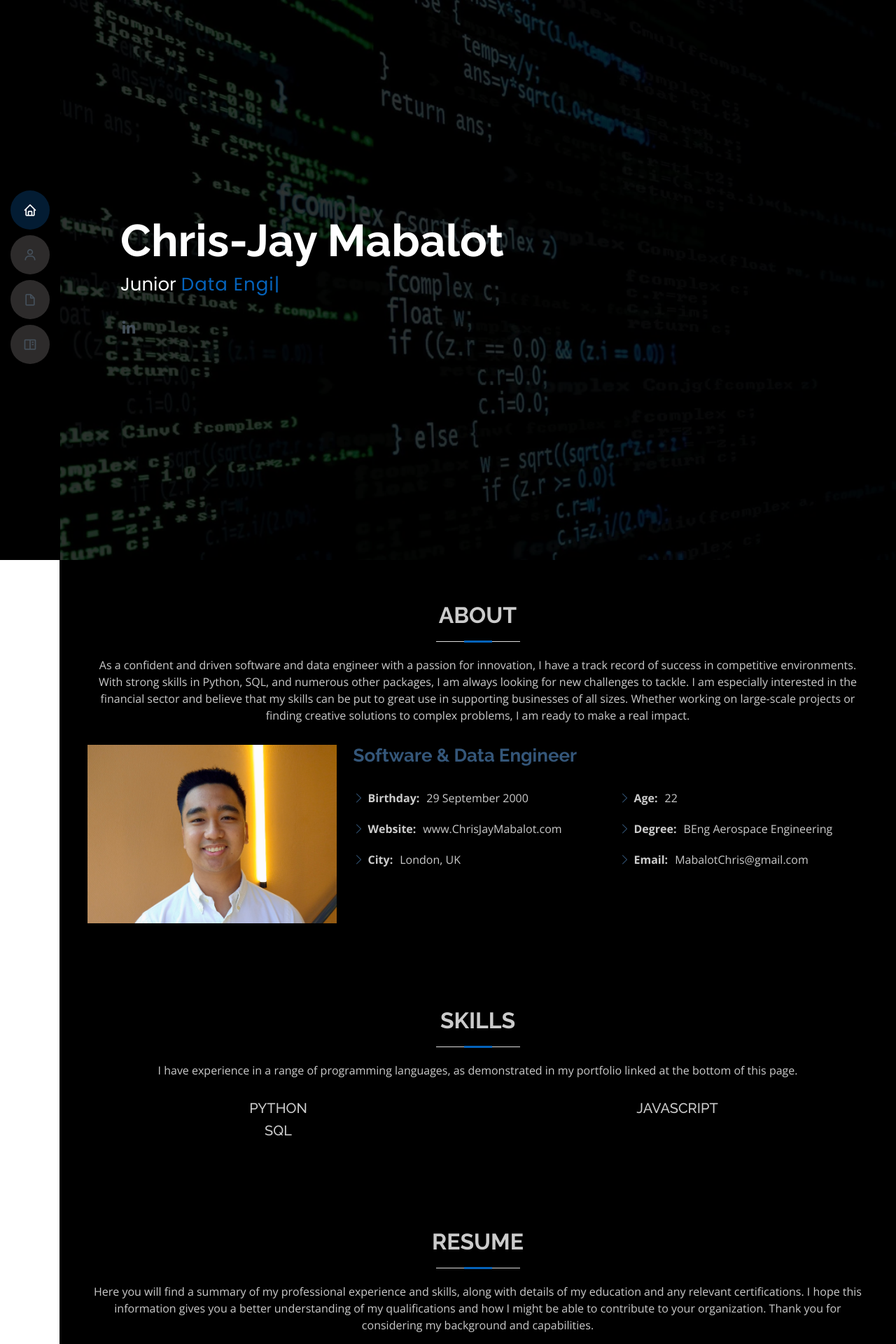
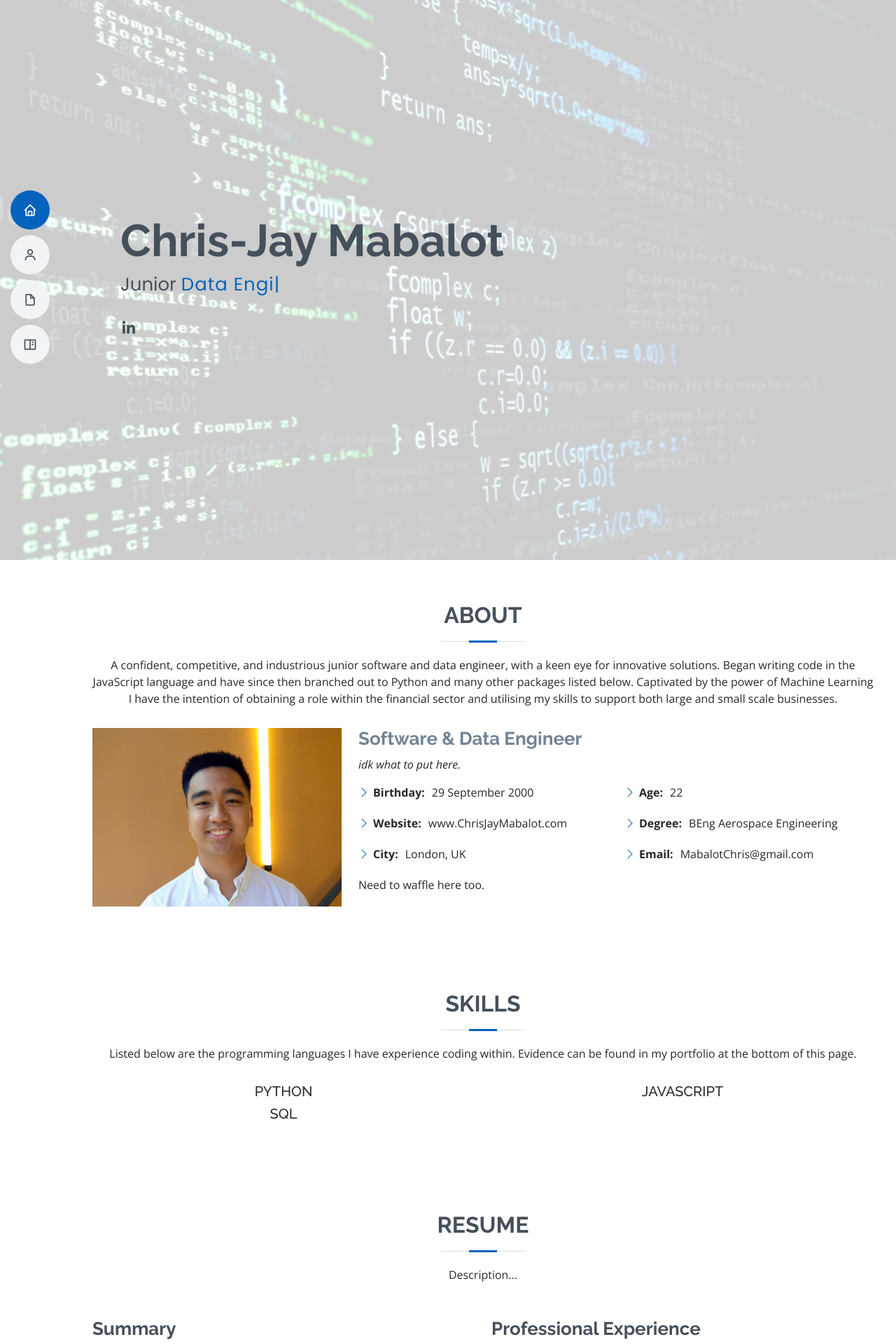
Before and after one commit to ChrisMabalot/django-website, a Django app: page / in a window 1280 px wide. Shown: the top 1920 px of the page at 70% size. Run offline with Django 4.2, Linux system fonts and the light colour scheme; some libraries are stand-ins or nearby versions.

Commit message:
Revert "Changed to dark theme, finished all the text content. Need to add github button next update."
This reverts commit ab30bc8060219582def643dd6f465411cfbd30ee.

```diff
--- a/portfolio/templates/base.html
+++ b/portfolio/templates/base.html
@@ -39,14 +39,13 @@
 
         <!-- ======= Footer ======= -->
   <footer id="footer">
-    <div class="container" >
-      <h3 style="color: #345679">Chris-Jay Mabalot</h3>
-      <p style="color:#cbcbcb;">If you have any questions or would like to discuss potential opportunities further, please don't hesitate to contact me via email or LinkedIn.<br>
-        My GitHub account is also available for review. </p>
+    <div class="container">
+      <h3>Chris-Jay Mabalot</h3>
+      <p>Feel Free To Contact Me...</p>
       <div class="social-links">
         <a href="https://www.linkedin.com/in/chris-jaymabalot/" class="linkedin"><i class="bx bxl-linkedin"></i></a>
       </div>
-      <div class="copyright" style="color:#cbcbcb;">
+      <div class="copyright">
         &copy; Copyright <strong><span>Chris-Jay Mabalot</span></strong>. All Rights Reserved
       </div>
     </div>
--- a/portfolio/templates/index.html
+++ b/portfolio/templates/index.html
@@ -20,7 +20,7 @@
 
         <div class="section-title">
           <h2>About</h2>
-          <p>As a confident and driven software and data engineer with a passion for innovation, I have a track record of success in competitive environments. With strong skills in Python, SQL, and numerous other packages, I am always looking for new challenges to tackle. I am especially interested in the financial sector and believe that my skills can be put to great use in supporting businesses of all sizes. Whether working on large-scale projects or finding creative solutions to complex problems, I am ready to make a real impact.</p>
+          <p>A confident, competitive, and industrious junior software and data engineer, with a keen eye for innovative solutions. Began writing code in the JavaScript language and have since then branched out to Python and many other packages listed below. Captivated by the power of Machine Learning I have the intention of obtaining a role within the financial sector and utilising my skills to support both large and small scale businesses.</p>
         </div>
 
         <div class="row">
@@ -29,7 +29,9 @@
           </div>
           <div class="col-lg-8 pt-4 pt-lg-0 content">
             <h3>Software &amp; Data Engineer</h3>
-            <br>
+            <p class="fst-italic">
+              idk what to put here.
+            </p>
             <div class="row">
               <div class="col-lg-6">
                 <ul>
@@ -46,6 +48,9 @@
                 </ul>
               </div>
             </div>
+            <p>
+                Need to waffle here too.
+            </p>
           </div>
         </div>
 
@@ -59,17 +64,17 @@
         <div class="section-title">
           <h2>Skills</h2>
           <p>
-            I have experience in a range of programming languages, as demonstrated in my portfolio linked at the bottom of this page.
+            Listed below are the programming languages I have experience coding within. Evidence can be found in my portfolio at the bottom of this page.
           </p>
         </div>
 
         <div class="row">
           <div class="col-lg-6">
-            <h5 style="color:#cbcbcb;" align="center">PYTHON</h5>
-            <h5 style="color:#cbcbcb;" align="center">SQL</h5>
+            <h5 align="center">PYTHON</h5>
+            <h5 align="center">SQL</h5>
           </div>
           <div class="col-lg-6">
-            <h5 style="color:#cbcbcb;" align="center">JAVASCRIPT</h5>
+            <h5 align="center">JAVASCRIPT</h5>
           </div>
         </div>
       </div>
@@ -81,36 +86,36 @@
 
         <div class="section-title">
           <h2>Resume</h2>
-          <p>Here you will find a summary of my professional experience and skills, along with details of my education and any relevant certifications. I hope this information gives you a better understanding of my qualifications and how I might be able to contribute to your organization. Thank you for considering my background and capabilities.</p>
+          <p>Description...</p>
         </div>
 
         <div class="row">
           <div class="col-lg-6">
-            <h3 style="color: #345679" class="resume-title">Summary</h3>
+            <h3 class="resume-title">Summary</h3>
             <div class="resume-item pb-0">
               <h4>Chris-Jay Mabalot</h4>
-              <p style="color:#cbcbcb;"><em>Personal Description...</em></p>
-              <ul style="color:#cbcbcb;">
+              <p><em>Personal Description...</em></p>
+              <ul>
                 <li>London, UK</li>
                 <li>MabalotChris@gmail.com</li>
               </ul>
             </div>
 
-            <h3 style="color: #345679" class="resume-title">Education</h3>
+            <h3 class="resume-title">Education</h3>
             <div class="resume-item">
               <h4>BEng Aerospace Engineering</h4>
               <h5>2019 - 2022</h5>
-              <p style="color:#cbcbcb;"><em>Queen Mary University of London, UK</em></p>
-              <p style="color:#cbcbcb;">Obtained a First Honours degree in Aerospace Engineering from a prestigious Russel Group university.</p>
+              <p><em>Queen Mary University of London, UK</em></p>
+              <p>Obtained a First Honours degree in Aerospace Engineering from a prestigious Russel Group university.</p>
             </div>
           </div>
           <div class="col-lg-6">
-            <h3 style="color: #345679" class="resume-title">Professional Experience</h3>
+            <h3 class="resume-title">Professional Experience</h3>
             <div class="resume-item">
               <h4>Junior Software &amp; Data Engineer</h4>
               <h5>Jul 22 - Oct 22</h5>
-              <p style="color:#cbcbcb;"><em>Sigma Labs, London, UK</em></p>
-              <ul style="color:#cbcbcb;">
+              <p><em>Sigma Labs, London, UK</em></p>
+              <ul>
                 <li>Software & Data Engineering Programme: coding individually and as part of an agile team, covering:
                   <ul>
                     <li>Coding: Python, JavaScript, OOP, HTML/CSS, Clean Code, TDD, GIT;</li>
@@ -130,8 +135,8 @@
             <div class="resume-item">
               <h4>Senior Structures Member</h4>
               <h5>Nov 21 - Feb 22</h5>
-              <p style="color:#cbcbcb;"><em>Hyperlink, London, UK</em></p>
-              <ul style="color:#cbcbcb;">
+              <p><em>Hyperlink, London, UK</em></p>
+              <ul>
                 <li>Tasked with designing the shell of a hyperloop pod through the use of CAD and CFD software’s such as AutoCAD and StarCCM.</li>
                 <li>Provided me with the opportunity to express the technical skill-set I had developed during my three years at university.</li>
                 <li>Within 1 year, I developed a proficient understanding of the Simulink and MATLAB software expressing my tireless work-ethic.</li>
@@ -150,7 +155,7 @@
 
         <div class="section-title">
           <h2>Portfolio</h2>
-          <p>In addition to my professional experience, I have also completed a number of personal projects. My portfolio includes a comprehensive list of these projects, along with links to the relevant code on my GitHub. I believe that these projects demonstrate my abilities and dedication to staying current in the field. Thank you for considering my portfolio and I hope that it gives you a better understanding of my skills and capabilities.</p>
+          <p>In addition to the technical experience listed above, I have also completed personal projects. Below is a complete collection of the projects I have completed or are currently working on. A full insight into the code can be found on my GitHub.</p>
         </div>
 
         <div class="row">
@@ -168,12 +173,12 @@
 
           <div class="col-lg-4 col-md-6 portfolio-item filter-app">
             <div class="portfolio-wrap">
-              <img src="{% static 'theme/assets/img/portfolio/Stocks.jpeg' %}" class="img-fluid" alt="">
+              <img src="{% static 'theme/assets/img/portfolio/150.png' %}" class="img-fluid" alt="">
               <div class="portfolio-info">
                 <h4>Currency and Securities Trading Bot</h4>
-                <p>Application that automates the buying and selling of financial assets based on predetermined rules.</p>
+                <p>App Description</p>
                 <div class="portfolio-links">
-                  <a href="https://github.com/ChrisMabalot/Crypto-Bot"><i class="bx bx-link"></i></a>
+                  <a href="https://github.com/ChrisMabalot/Crypto-Bot" class="portfolio-details-lightbox" data-glightbox="type: external" title="Portfolio Details"><i class="bx bx-link"></i></a>
                 </div>
               </div>
             </div>
@@ -181,12 +186,12 @@
 
           <div class="col-lg-4 col-md-6 portfolio-item filter-web">
             <div class="portfolio-wrap">
-              <img src="{% static 'theme/assets/img/portfolio/Website.png' %}" class="img-fluid" alt="">
+              <img src="{% static 'theme/assets/img/portfolio/150.png' %}" class="img-fluid" alt="">
               <div class="portfolio-info">
                 <h4>Personal Portfolio</h4>
-                <p>Django based web portfolio.</p>
+                <p>Website Description</p>
                 <div class="portfolio-links">
-                  <a href="https://github.com/ChrisMabalot/django-website"><i class="bx bx-link"></i></a>
+                  <a href="https://github.com/ChrisMabalot/django-website" class="portfolio-details-lightbox" data-glightbox="type: external" title="Portfolio Details"><i class="bx bx-link"></i></a>
                 </div>
               </div>
             </div>
@@ -194,10 +199,13 @@
 
           <div class="col-lg-4 col-md-6 portfolio-item filter-other">
             <div class="portfolio-wrap">
-              <img src="{% static 'theme/assets/img/portfolio/SigmaLabs.jpeg' %}" class="img-fluid" alt="">
+              <img src="{% static 'theme/assets/img/portfolio/150.png' %}" class="img-fluid" alt="">
               <div class="portfolio-info">
                 <h4>Sigma Labs Training Projects</h4>
-                <p>Various solo and group projects.<br>Contact for access.</p>
+                <p>I completed multiple solo and group projects<br>
+                  whilst undergoing my training with Sigma Labs.<br>
+                  If you would like access to theses projects,<br>
+                  please get in touch with me!</p>
               </div>
             </div>
           </div>
--- a/static/theme/assets/css/style.css
+++ b/static/theme/assets/css/style.css
@@ -1,10 +1,13 @@
+/**
+* Template Name: MyResume - v4.10.0
+* Template URL: https://bootstrapmade.com/free-html-bootstrap-template-my-resume/
+* Author: BootstrapMade.com
+* License: https://bootstrapmade.com/license/
+*/
+
 /*--------------------------------------------------------------
 # General
 --------------------------------------------------------------*/
-html {
-  background-color: black;
-}
-
 body {
   font-family: "Open Sans", sans-serif;
   color: #272829;
@@ -132,21 +135,20 @@ h6 {
   transition: all 0.5s;
   padding: 15px;
   overflow-y: auto;
-  background-color: #000000;
 }
 
 @media (max-width: 991px) {
   #header {
     width: 300px;
-    background: rgb(0, 0, 0);
-    border-right: 1px solid #000000;
+    background: #fff;
+    border-right: 1px solid #e6e9ec;
     left: -300px;
   }
 }
 
 @media (min-width: 991px) {
   #main {
-    margin-left: 85px;
+    margin-left: 100px;
   }
 }
 
@@ -157,7 +159,6 @@ h6 {
 * Desktop Navigation
 */
 .nav-menu {
-  background-color: #000000;
   padding: 0;
   display: block;
 }
@@ -295,7 +296,7 @@ h6 {
 
 #hero:before {
   content: "";
-  background: rgba(0, 0, 0, 0.8);
+  background: rgba(255, 255, 255, 0.8);
   position: absolute;
   bottom: 0;
   top: 0;
@@ -308,11 +309,11 @@ h6 {
   font-size: 64px;
   font-weight: 700;
   line-height: 56px;
-  color: #ffffff;
+  color: #45505b;
 }
 
 #hero p {
-  color: #ffffff;
+  color: #45505b;
   margin: 15px 0 0 0;
   font-size: 26px;
   font-family: "Poppins", sans-serif;
@@ -377,7 +378,7 @@ section {
   margin-bottom: 20px;
   padding-bottom: 20px;
   position: relative;
-  color: #cbcbcb;
+  color: #45505b;
 }
 
 .section-title h2::before {
@@ -404,26 +405,20 @@ section {
 
 .section-title p {
   margin-bottom: 0;
-  color: #cbcbcb;
 }
+
 /*--------------------------------------------------------------
 # About
 --------------------------------------------------------------*/
-
-.about {
-  background-color: #000000;
-}
-
 .about .content h3 {
   font-weight: 700;
   font-size: 26px;
-  color: #345679;
+  color: #728394;
 }
 
 .about .content ul {
   list-style: none;
   padding: 0;
-  color: #cbcbcb;
 }
 
 .about .content ul li {
@@ -439,7 +434,7 @@ section {
 .about .content ul i {
   font-size: 16px;
   margin-right: 5px;
-  color: #345679;
+  color: #0563bb;
   line-height: 0;
 }
 
@@ -492,10 +487,6 @@ section {
 /*--------------------------------------------------------------
 # Skills
 --------------------------------------------------------------*/
-.skills {
-  background-color: #000000;
-}
-
 .skills .progress {
   height: 60px;
   display: block;
@@ -537,9 +528,6 @@ section {
 /*--------------------------------------------------------------
 # Resume
 --------------------------------------------------------------*/
-.resume {
-  background-color: black;
-}
 .resume .resume-title {
   font-size: 26px;
   font-weight: 700;
```
Also changed, not shown: other parts of static/theme/assets/css/style.css (+10 -14 lines), static/theme/assets/img/portfolio/SigmaLabs.jpeg (deleted), static/theme/assets/img/portfolio/Stocks.jpeg (deleted), static/theme/assets/img/portfolio/Website.png (deleted).
